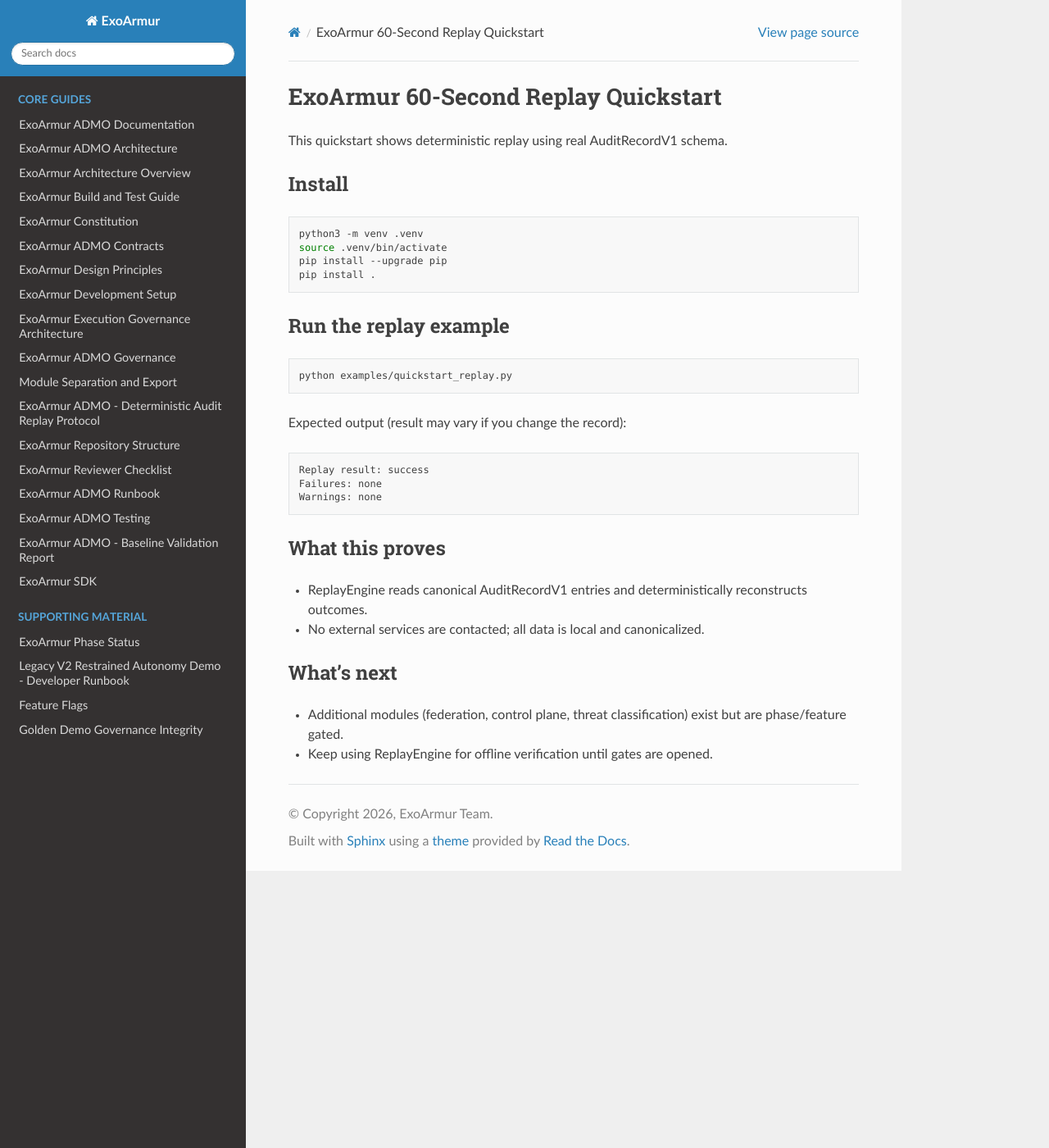
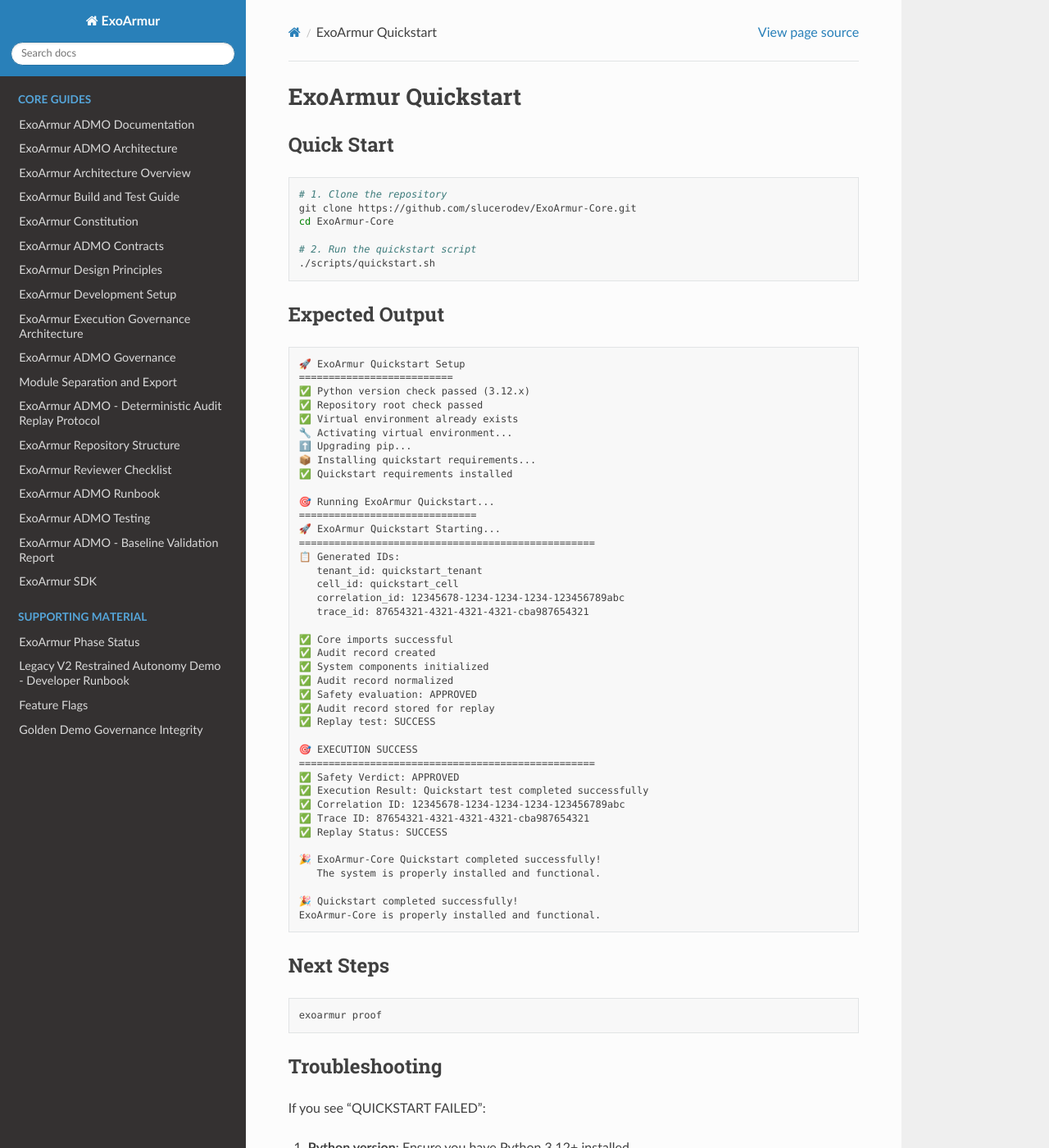
Before and after one commit to slucerodev/ExoArmur-Core, a Sphinx documentation site: the page built from docs/QUICKSTART.md, in a window 1280 px wide and 1400 px high. Shown: the whole window at 82% size. Built offline with Sphinx 7.4.7 and the Read the Docs theme 3.1.0, drawn with Linux system fonts in a browser that asks for light colours; some of the changed text lies outside the part shown.

````diff
--- a/docs/QUICKSTART.md
+++ b/docs/QUICKSTART.md
@@ -1,34 +1,84 @@
-# ExoArmur 60-Second Replay Quickstart
+# ExoArmur Quickstart
 
-This quickstart shows deterministic replay using real AuditRecordV1 schema.
-
-## Install
+## Quick Start
 
 ```bash
-python3 -m venv .venv
-source .venv/bin/activate
-pip install --upgrade pip
-pip install .
+# 1. Clone the repository
+git clone https://github.com/slucerodev/ExoArmur-Core.git
+cd ExoArmur-Core
+
+# 2. Run the quickstart script
+./scripts/quickstart.sh
 ```
 
-## Run the replay example
+## Expected Output
+
+```
+🚀 ExoArmur Quickstart Setup
+==========================
+✅ Python version check passed (3.12.x)
+✅ Repository root check passed
+✅ Virtual environment already exists
+🔧 Activating virtual environment...
+⬆️ Upgrading pip...
+📦 Installing quickstart requirements...
+✅ Quickstart requirements installed
+
+🎯 Running ExoArmur Quickstart...
+==============================
+🚀 ExoArmur Quickstart Starting...
+==================================================
+📋 Generated IDs:
+   tenant_id: quickstart_tenant
+   cell_id: quickstart_cell
+   correlation_id: 12345678-1234-1234-1234-123456789abc
+   trace_id: 87654321-4321-4321-4321-cba987654321
+
+✅ Core imports successful
+✅ Audit record created
+✅ System components initialized
+✅ Audit record normalized
+✅ Safety evaluation: APPROVED
+✅ Audit record stored for replay
+✅ Replay test: SUCCESS
+
+🎯 EXECUTION SUCCESS
+==================================================
+✅ Safety Verdict: APPROVED
+✅ Execution Result: Quickstart test completed successfully
+✅ Correlation ID: 12345678-1234-1234-1234-123456789abc
+✅ Trace ID: 87654321-4321-4321-4321-cba987654321
+✅ Replay Status: SUCCESS
+
+🎉 ExoArmur-Core Quickstart completed successfully!
+   The system is properly installed and functional.
+
+🎉 Quickstart completed successfully!
+ExoArmur-Core is properly installed and functional.
+```
+
+## Next Steps
 
 ```bash
-python examples/quickstart_replay.py
+exoarmur proof
 ```
 
-Expected output (result may vary if you change the record):
+## Troubleshooting
 
+If you see "QUICKSTART FAILED":
+
+1. **Python version**: Ensure you have Python 3.12+ installed
+2. **Dependencies**: Run `pip install -r requirements-quickstart.txt` manually
+3. **Permissions**: Make sure the script is executable: `chmod +x scripts/quickstart.sh`
+
+## Manual Installation
+
+```bash
+# Setup environment
+python3 -m venv venv_quickstart
+source venv_quickstart/bin/activate
+pip install -r requirements-quickstart.txt
+
+# Run quickstart
+python -m exoarmur.quickstart.run_quickstart
 ```
-Replay result: success
-Failures: none
-Warnings: none
-```
-
-## What this proves
-- ReplayEngine reads canonical AuditRecordV1 entries and deterministically reconstructs outcomes.
-- No external services are contacted; all data is local and canonicalized.
-
-## What’s next
-- Additional modules (federation, control plane, threat classification) exist but are phase/feature gated.
-- Keep using ReplayEngine for offline verification until gates are opened.
````
Also changed, not shown: QUICKSTART.md (deleted, +0 -84 lines), docs/ROADMAP.md (renamed from ROADMAP.md), docs/VALIDATE.md (renamed from VALIDATE.md), docs/internal/BOUNDARY_MODEL.md (renamed from BOUNDARY_MODEL.md), docs/internal/ISOLATION_GUARANTEES.md (renamed from ISOLATION_GUARANTEES.md), docs/internal/OBSERVABILITY_PLANES.md (renamed from OBSERVABILITY_PLANES.md), docs/internal/OPEN_CORE_BOUNDARIES.md (renamed from OPEN_CORE_BOUNDARIES.md), docs/internal/PHASE5_STEP2_ELIMINATE_INITIALIZE_COMPONENTS.md (renamed from PHASE5_STEP2_ELIMINATE_INITIALIZE_COMPONENTS.md), docs/internal/PHASE5_STEP3_V2_BOOTSTRAP_IMPLEMENTATION.md (renamed from PHASE5_STEP3_V2_BOOTSTRAP_IMPLEMENTATION.md), docs/internal/PHASE5_STEP4_COMPLETION_SUMMARY.md (renamed from PHASE5_STEP4_COMPLETION_SUMMARY.md), docs/internal/PHASE5_STEP4_V2_ASYNC_IMPLEMENTATION.md (renamed from PHASE5_STEP4_V2_ASYNC_IMPLEMENTATION.md), docs/internal/RELEASE_NOTES_RC1.md (renamed from RELEASE_NOTES_RC1.md), docs/internal/RELEASE_NOTES_v0.2.0.md (renamed from RELEASE_NOTES_v0.2.0.md), docs/internal/RELEASE_REPRODUCIBILITY.md (renamed from RELEASE_REPRODUCIBILITY.md).
